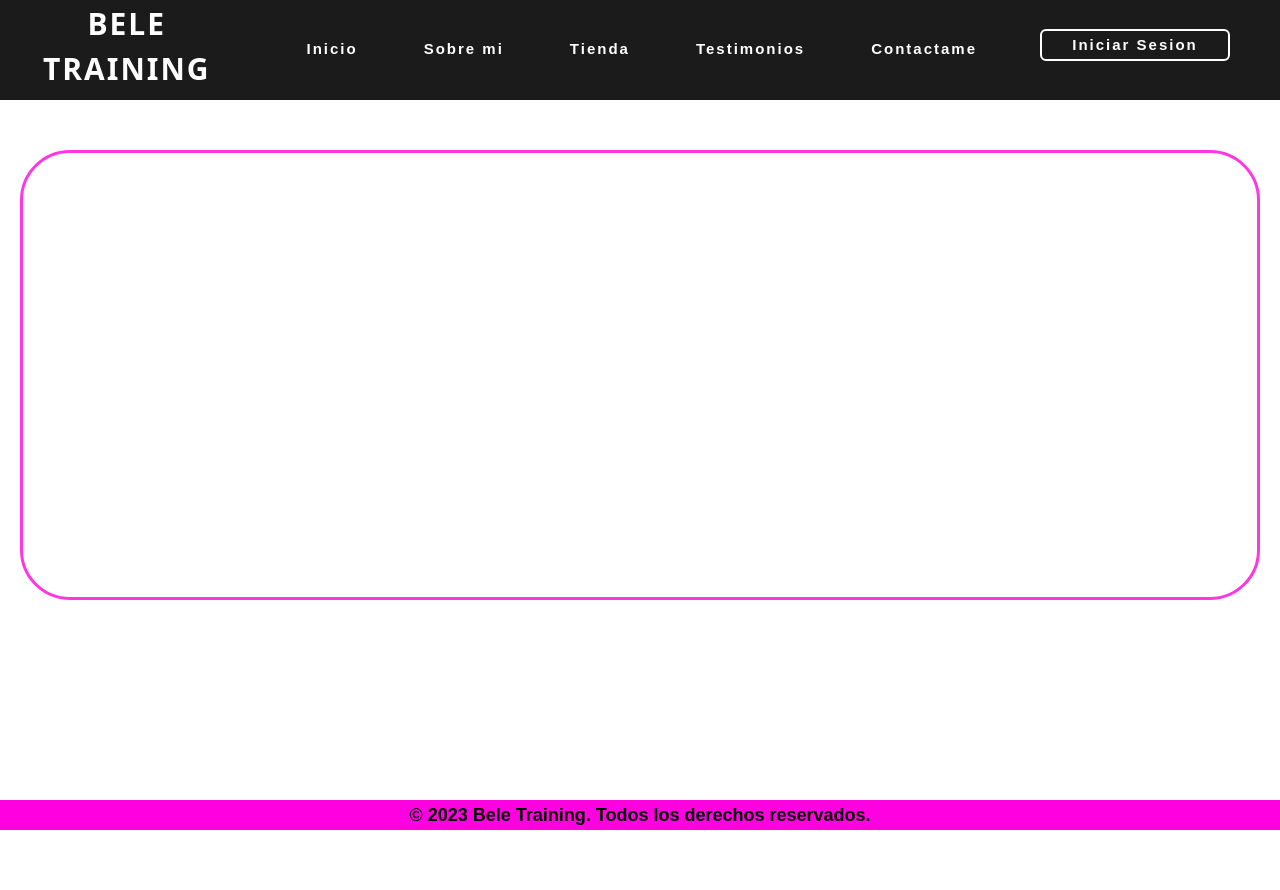
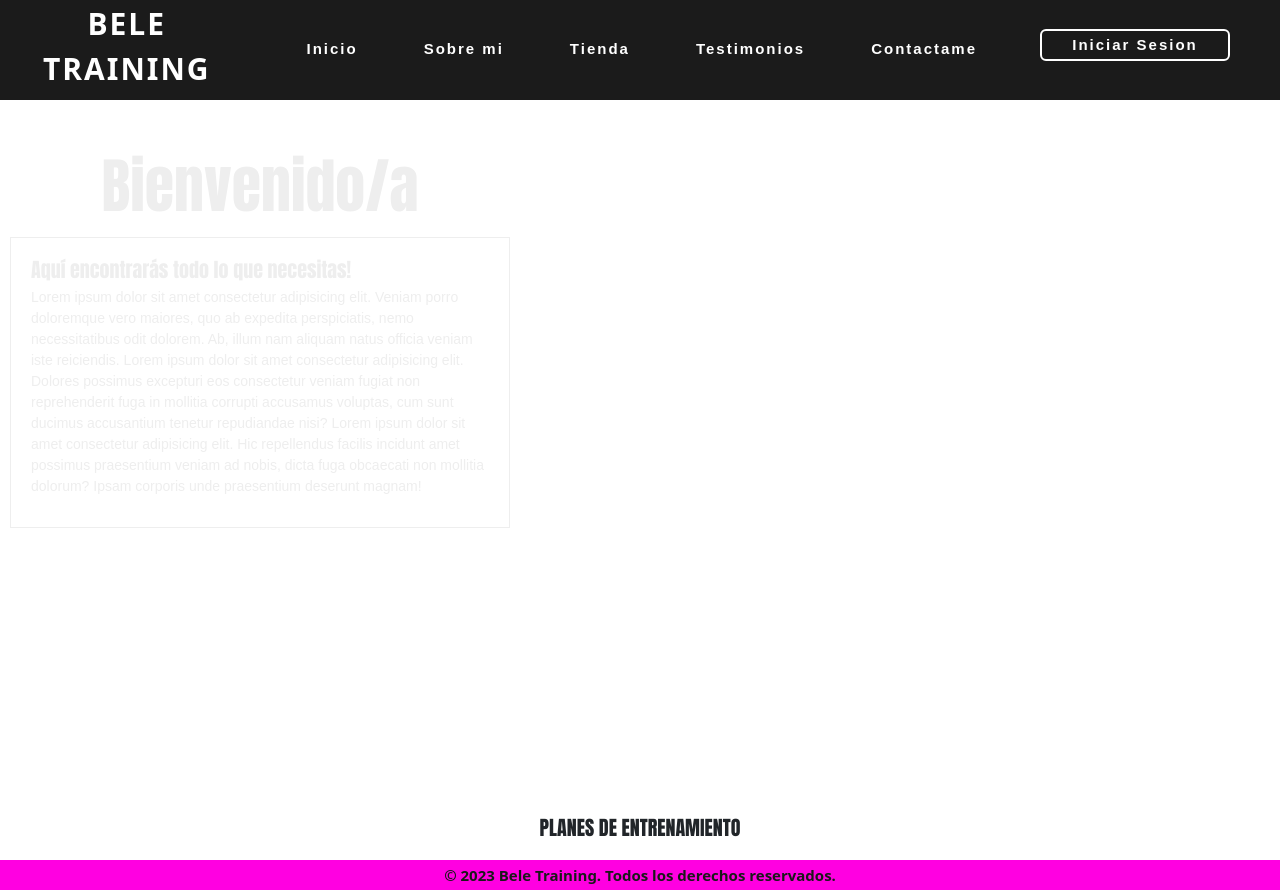
Before and after one commit to Prigue/miweb, a plain HTML site: page index.html in a window 1280 px wide. Before the commit the page ends 830 px from the top, so only its background shows below. Drawn offline with nearby package versions, Linux system fonts and the light colour scheme; some packages are replaced by stand-ins of ours; a script that the page names is missing.

Commit message:
version 1.1

```diff
--- a/index.html
+++ b/index.html
@@ -14,6 +14,8 @@
     <link rel="stylesheet" href="https://cdn.jsdelivr.net/npm/sweetalert2@11.7.5/dist/sweetalert2.min.css">
 </head>
 <body>
+    <div>
+        <div class="zona1">
             <header>
                 <a class="logo" href="index.html">BELE TRAINING</a>
                 <nav>
@@ -27,20 +29,32 @@
                     </ul>
                 </nav>
             </header>
-
-    <section class="zona1">
+            <div id="presentacion">
+                <div id="bienvenido">
+                    <h1>Bienvenido/a</h1>
+                </div>
+                <div id="presentacion-contenido">
+                    <h2 id="presentacion-titulo">Aquí encontrarás todo lo que necesitas!</h2>
+                    <p>Lorem ipsum dolor sit amet consectetur adipisicing elit. Veniam porro doloremque vero maiores, quo ab expedita perspiciatis, nemo necessitatibus odit dolorem. Ab, illum nam aliquam natus officia veniam iste reiciendis. Lorem ipsum dolor sit amet consectetur adipisicing elit. Dolores possimus excepturi eos consectetur veniam fugiat non reprehenderit fuga in mollitia corrupti accusamus voluptas, cum sunt ducimus accusantium tenetur repudiandae nisi? Lorem ipsum dolor sit amet consectetur adipisicing elit. Hic repellendus facilis incidunt amet possimus praesentium veniam ad nobis, dicta fuga obcaecati non mollitia dolorum? Ipsam corporis unde praesentium deserunt magnam!</p>
+                </div>
+            </div>
+        </div>
+        <div id="planes-contenedor">
+            <div id="planes-titulo">
+                <h2>PLANES DE ENTRENAMIENTO</h2>
+            </div>
             <div>
 
+
+
+
+
             </div>
-        <div class="presentacion">
-            <p>  Lorem ipsum dolor, sit amet consectetur adipisicing elit. Odio eum, sed quo ex itaque asperiores iure at voluptas totam laboriosam, a nam debitis officia eveniet, fuga quia quibusdam similique perferendis! Lorem, ipsum dolor sit amet consectetur adipisicing elit. Labore delectus velit quaerat in nihil ad porro. Soluta nemo sunt reiciendis? Architecto voluptates, dolores distinctio animi aspernatur ducimus quo dignissimos ab. Lorem ipsum dolor, sit amet consectetur adipisicing elit. Consectetur architecto eligendi ea omnis, quasi at quibusdam laudantium perferendis numquam nihil quia non, atque cumque tenetur. Incidunt nemo non commodi labore. Lorem ipsum dolor sit amet consectetur, adipisicing elit. Perferendis velit at sunt provident eos aut officiis temporibus, quasi explicabo. Officia soluta pariatur alias delectus dolor placeat similique nostrum possimus voluptate? Lorem ipsum dolor sit amet consectetur adipisicing elit. Fugit voluptate libero corrupti adipisci, rem aperiam natus rerum totam ad, esse aspernatur quam provident sit culpa perferendis suscipit, labore necessitatibus quo?
-            </p>
         </div>
-    </section>
         <footer>
             <p>&copy; 2023 Bele Training. Todos los derechos reservados.</p>
         </footer>
-
+    </div>
     <!-- BOOSTRAP -->
     <script src="https://cdn.jsdelivr.net/npm/bootstrap@5.3.0-alpha3/dist/js/bootstrap.bundle.min.js" integrity="sha384-ENjdO4Dr2bkBIFxQpeoTz1HIcje39Wm4jDKdf19U8gI4ddQ3GYNS7NTKfAdVQSZe" crossorigin="anonymous"></script>
     <!-- SWEET ALERT -->
--- a/styles.css
+++ b/styles.css
@@ -12,7 +12,8 @@ html {
 body{
     font-size: 16px;
     min-height: 100vh;
-    display: grid;
+    display: flex;
+    flex-direction: column;
 }
 
 header{
@@ -71,6 +72,8 @@ header ul li a{
 
 .zona1{
     display: flex;
+    flex-grow: 1;
+    flex-direction: column;
     position: relative;
     width: 100%;
     height: 100vh;
@@ -107,51 +110,72 @@ header.abajo ul li a{
 footer{
     display: flex;
     align-self: flex-end;
-    flex-direction: column;
     background-color: #ff00e1;
-    color: #000000;
+    width: 100%;
     height: 3rem;
-    margin-top: auto;
-    font-size: larger;
-    font-size: 1.8rem;
-    font-family: Arial, Helvetica, sans-serif;
-    font-weight: bold;
-    text-align: center;
 }
 
 footer p{
+    color: #191919;
+    font-size: 15px;
+    font-weight: bold;
     text-align: center;
     margin: auto;
 }
 
-.presentacion{
+#presentacion{
     display: flex;
+    flex-direction: column;
+    position: relative;
+    max-height: auto;
+    max-width: 520px;
+}
+
+#presentacion h1{
+    font-family: Impact, Haettenschweiler, 'Arial Narrow Bold', sans-serif;
+    margin-top: 150px;
+    text-align: center;
+    font-size: 60px;
+    color: #eee;
+    width: 100%;
+}
+
+#presentacion-contenido{
+    display: flex;
+    flex-direction: column;
+    padding: 20px;
+    max-height: 370px;
+    max-width: 100%;
+    margin: 10px;
+    border: 1px solid #eee;
+    background-color: transparent;
+    backdrop-filter: blur(20px);
+    font-size: 15px;
+}
+
+#presentacion-contenido p{
+    font-family: sans-serif;
+    color: #eee;
+    font-size: 14px;
+}
+
+#bienvenido{
+    max-width: 100%;
+}
+
+#presentacion-titulo{
+    font-family: Impact, Haettenschweiler, 'Arial Narrow Bold', sans-serif;
+    color: #eee;
+}
+
+#planes-titulo{
+    display: flex;
+    font-family: Impact, Haettenschweiler, 'Arial Narrow Bold', sans-serif;
+    height: 60px;
     justify-content: center;
     align-items: center;
-    margin: 15rem 2rem 2rem;
-    padding-left: 1rem;
-    padding-right: 1rem;
-    color: #fff;
-    backdrop-filter: blur(10rem);
-    text-align: center;
-    box-sizing: border-box;
-    width: 100%;
-    border: 0.3rem solid rgba(255, 5, 218, 0.803);
-    border-radius: 5rem;
-    height: 45rem;
 }
 
-.presentacion p{
-    display: flex;
-    font-family: 'Courier New', Courier, monospace;
-    font-weight: bold;
-    font-size: 2rem;
-    color: #ffffff;
-    margin: 1rem 1rem;
-    padding: 2rem;
-    width: 110rem;
-
-}
 /* LOGIN */
 #cuenta{
     display: flex;
```
Lines whose indentation alone changed are shown as unchanged.
